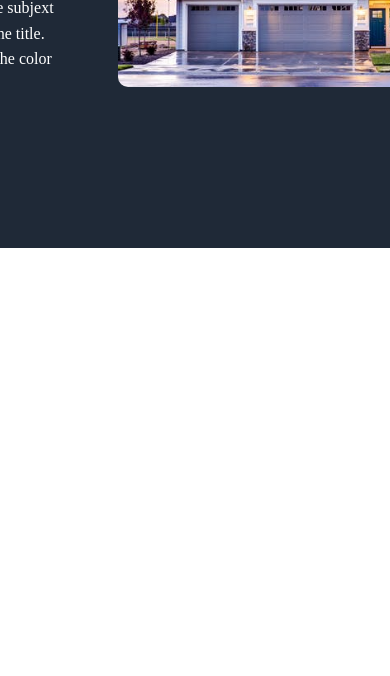
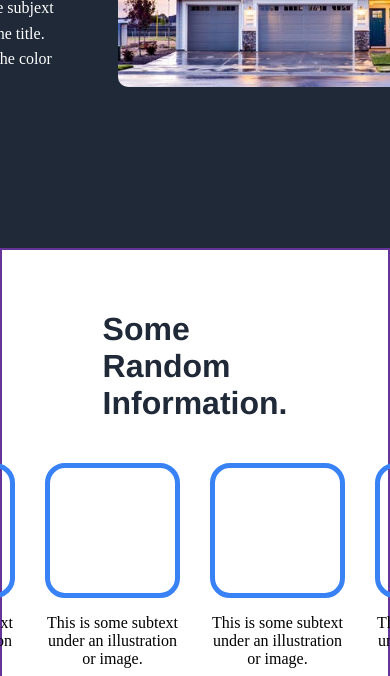
Before and after one commit to Bigger-Debbie/landing-page, a plain HTML site: page index.html in a window 390 px wide. Shown: the part 424-1100 px from the top of the page. Before the commit the page ends 844 px from the top, so only its background shows below. Drawn offline with Linux system fonts and the light colour scheme.

Commit message:
Created responsive random information section with icons and text.

```diff
--- a/index.html
+++ b/index.html
@@ -25,7 +25,28 @@
             <button>Sign up</button>
         </div>
         <div class="hero-image">
-            <img src="images/hero-house.jpeg" alt="house" height="200px">
+            <img src="images/hero-house.jpeg" alt="house">
+        </div>
+    </div>
+    <div class="random-info">
+        <h1 id="info-title">Some Random Information.</h1>
+        <div class="box-icons">
+            <div class="box-text">
+                <div id="icon-box"></div>
+                <p id="icon-text">This is some subtext under an illustration or image.</p>
+            </div>
+            <div class="box-text">
+                <div id="icon-box"></div>
+                <p id="icon-text">This is some subtext under an illustration or image.</p>
+            </div>
+            <div class="box-text">
+                <div id="icon-box"></div>
+                <p id="icon-text">This is some subtext under an illustration or image.</p>
+            </div>
+            <div class="box-text">
+                <div id="icon-box"></div>
+                <p id="icon-text">This is some subtext under an illustration or image.</p>
+            </div>
         </div>
     </div>
 </body>
--- a/styles.css
+++ b/styles.css
@@ -92,3 +92,47 @@ body{
     height: 275px;
     border-radius: 10px;
 }
+
+#info-title {
+    display: flex;
+    align-items: center;
+    justify-content: center;
+    /*border: 2pt solid rebeccapurple;*/
+    padding: 20px;
+    font-family:'Franklin Gothic Medium', 'Arial Narrow', Arial, sans-serif;
+    color: #1f2937;
+}
+
+.random-info {
+    border: 2px solid rebeccapurple;
+    padding: 20px 90px 50px 90px;
+}
+
+.box-icons {
+    /*border: 2px solid rebeccapurple;*/
+    display: flex;
+    flex-direction: row;
+    justify-content: center;
+    align-items: center;
+    gap: 30px;
+}
+
+#icon-box {
+    border: 5px solid #3882f6;
+    border-radius: 20px;
+    height: 125px;
+    width: 125px;
+}
+
+#icon-text {
+    text-align: center;
+    /*border: 2px solid rebeccapurple;*/
+    max-width: 140px;
+}
+
+.box-text  {
+    /*border: 2px solid rebeccapurple;*/
+    display: flex;
+    flex-direction: column;
+    align-items: center;
+}
```
